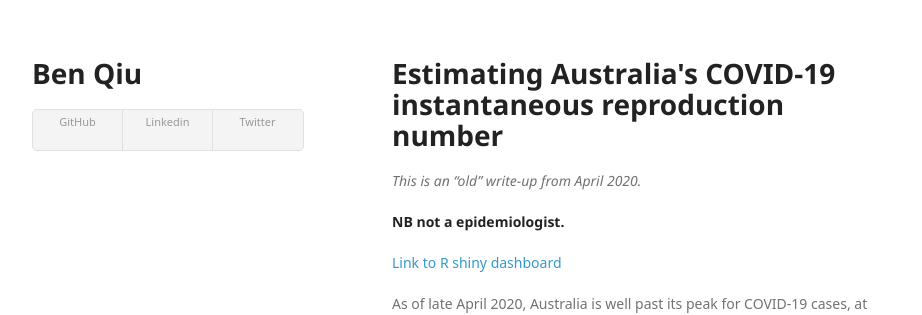
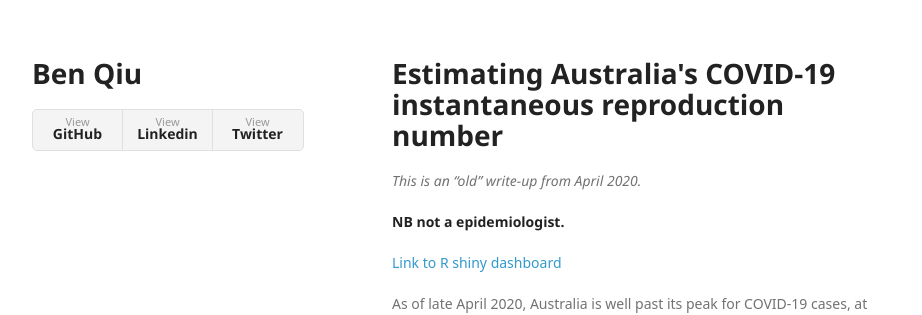
Before and after one commit to b-qiu/b-qiu.github.io, a Jekyll site: the page index.html, which Jekyll copies as it is, in a window 1280 px wide. Shown: the top 315 px of the page, without its empty margins (178-1100 px from the left). Built offline with Jekyll 4.4.1, drawn with Linux system fonts in a browser that asks for light colours; some web fonts are replaced.

Commit message:
Update index.html

```diff
--- a/index.html
+++ b/index.html
@@ -18,10 +18,10 @@
         <h1>Ben Qiu</h1>
         <p></p>
 
-<ul>
-  <li><a href="https://github.com/b-qiu">GitHub</a></li>
-        <li><a href="https://www.linkedin.com/in/benqiu">Linkedin</a></li>
-        <li><a href="https://twitter.com/Qiu_bb">Twitter</a></li>
+<ul class="downloads">
+  <li><a href="https://github.com/b-qiu">View <strong>GitHub</strong></a></li>
+  <li><a href="https://www.linkedin.com/in/benqiu">View <strong>Linkedin</strong></a></li>
+  <li><a href="https://twitter.com/Qiu_bb">View <strong>Twitter</strong></a></li>
         </ul>
 
       </header>
```
